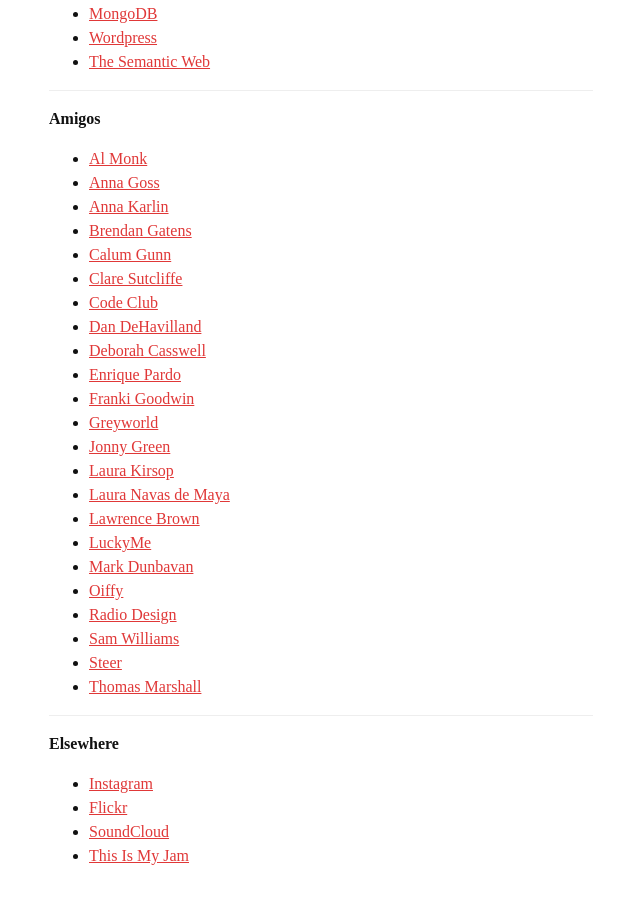
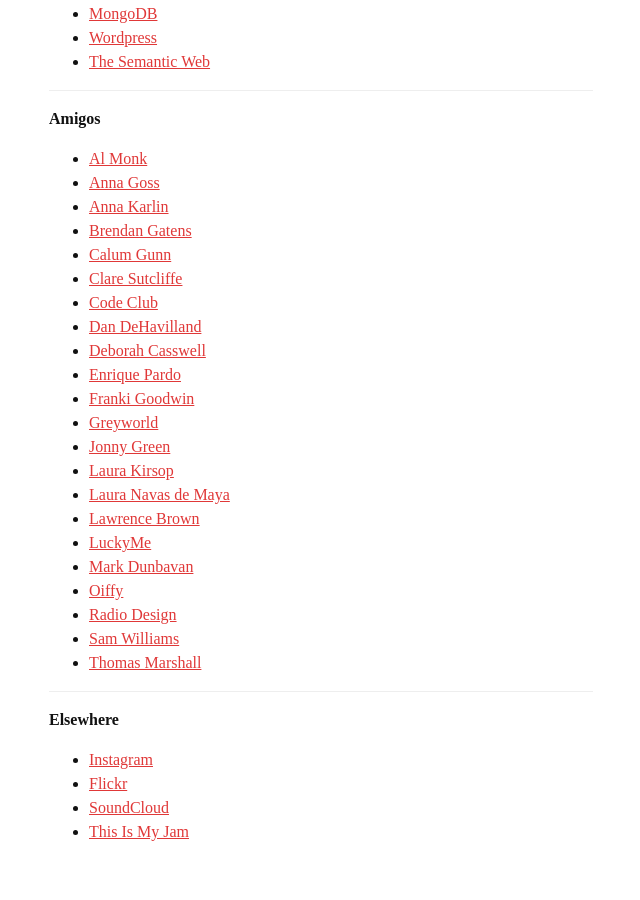
Before and after one commit to jgwhite/jgwhite.github.io, a Jekyll site: the page built from index.md, in a window 1280 px wide and 900 px high, scrolled down 1211 px. Shown: the whole window, without its empty margins (319-959 px from the left). Built offline with Jekyll 4.4.1, drawn with Linux system fonts in a browser that asks for light colours; some web fonts are replaced; after the commit the page ends 2087 px from its top, so only the background shows below that.

Commit message:
Remove Steer

```diff
--- a/index.md
+++ b/index.md
@@ -79,7 +79,6 @@
 * [Oiffy](http://oiffy.com/)
 * [Radio Design](http://radiodesign.co.uk/)
 * [Sam Williams](http://sam-w.com/)
-* [Steer](http://steer.me/)
 * [Thomas Marshall](http://thomasmarshall.com/)
 
 ---
```
